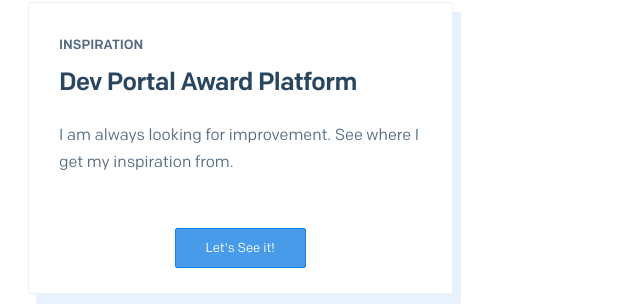
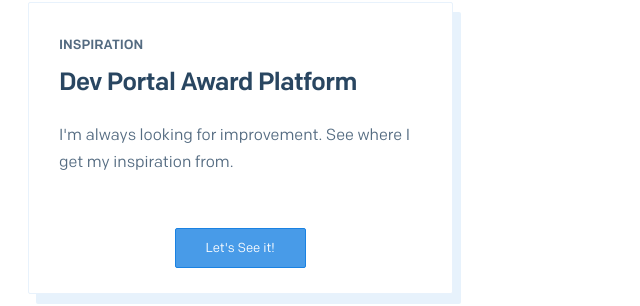
Before and after one commit to TonyBgithub/portfolio-portal, a Gatsby site: page / in a window 1280 px wide. Shown: the part 797-1103 px from the top of the page, 632-1272 px from the left. Built offline with nearby package versions, Linux system fonts and the light colour scheme; Gatsby itself is replaced by a stand-in of ours.

Commit message:
fix title description

```diff
--- a/src/constants/homeCallouts.js
+++ b/src/constants/homeCallouts.js
@@ -24,7 +24,7 @@ const HOME_CALLOUTS = [
       BADGE: 'Inspiration',
       TITLE: 'Dev Portal Award Platform',
       TAG: '',
-      COPY: 'I am always looking for improvement. See where I get my inspiration from.',
+      COPY: 'I\'m always looking for improvement. See where I get my inspiration from.',
       LINK: 'https://devportalawards.org/nominees',
     },
   ]
```
